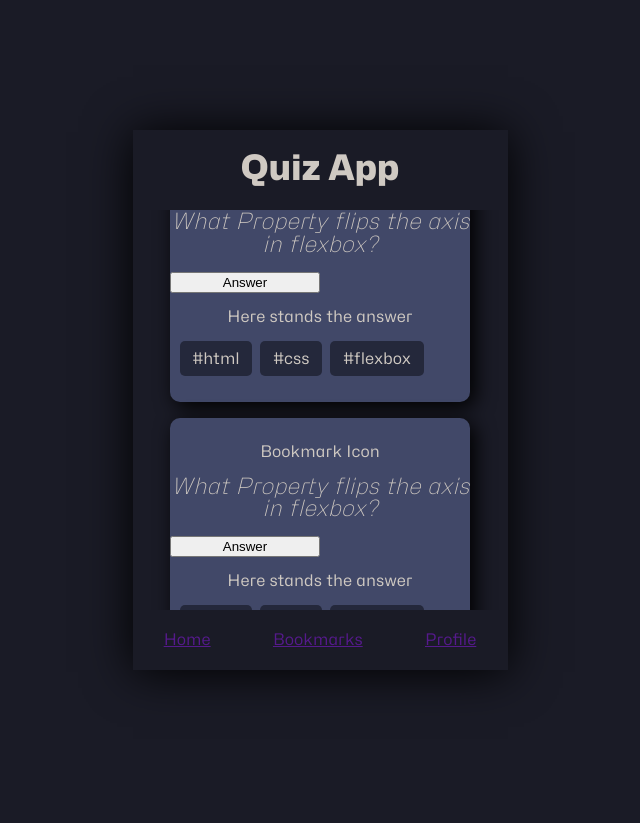
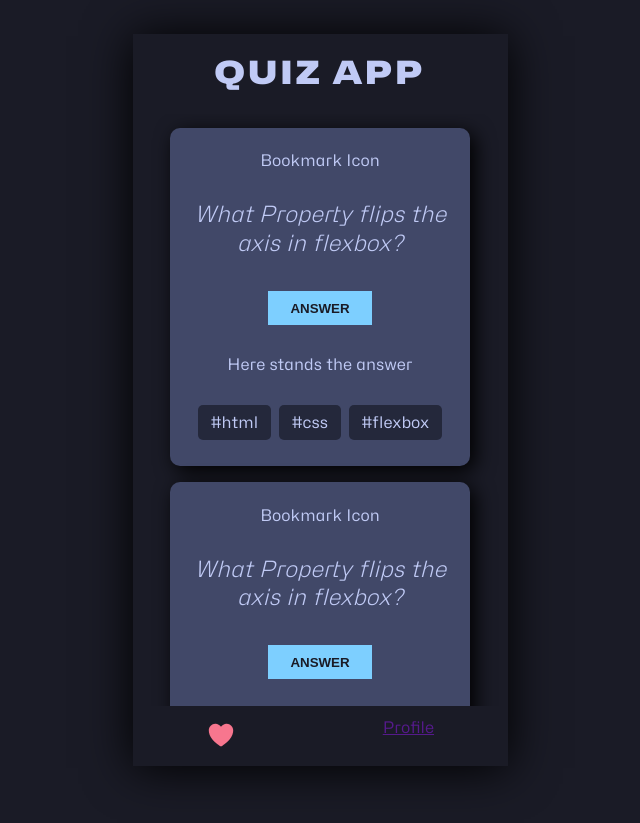
Before and after one commit to christopher-koch/neue-fische-personal, a plain HTML site: page week-2/quiz-app/index.html in a window 1280 px wide. Shown: the whole page, without its empty margins (320-960 px from the left). Drawn offline with nearby package versions, Linux system fonts and the light colour scheme.

Commit message:
add css styling and first icon

```diff
--- a/week-2/quiz-app/index.html
+++ b/week-2/quiz-app/index.html
@@ -41,14 +41,16 @@
             <footer>
                 <section class="footer-list">
                     <ul>
-                        <a href="">Home</a>
-                        <a href="">Bookmarks</a>
+                        <a href="#"><ion-icon class="footer-icon" name="heart"></ion-icon></a>
+
                         <a href="">Profile</a>
                     </ul>
                 </section>
             </footer>
         </section>
     </main>
+    <script type="module" src="https://unpkg.com/ionicons@5.5.2/dist/ionicons/ionicons.esm.js"></script>
+    <script nomodule src="https://unpkg.com/ionicons@5.5.2/dist/ionicons/ionicons.js"></script>
     </body>
     <footer>
         <script src="scripts.js"></script>
--- a/week-2/quiz-app/styles.css
+++ b/week-2/quiz-app/styles.css
@@ -1,5 +1,5 @@
 :root {
-    --color-white: #cfc9c2;
+    --color-white: #c0caf5;
     --color-light-gray: #9aa5ce;
     --color-middle-gray: #565f89;
     --color-gray: #414868;
@@ -10,10 +10,9 @@
     --color-yellow: #e0af68;
     --color-green: #9ece6a;
     --color-ice: #73daca;
-    --color-ice: #2ac3de;
+    --color-turquoise: #2ac3de;
     --color-ice: #7dcfff;
-    --color-ice: #bb9af7;
-    --color-ice: #c0caf5;
+    --color-purple: #bb9af7;
 }
 
 @font-face {
@@ -21,7 +20,7 @@
     src:
       url('Hubot-Sans.woff2') format('woff2 supports variations'),
       url('Hubot-Sans.woff2') format('woff2-variations');
-    font-weight: 200, 300, 400, 500, 600, 700, 800, 900;
+    font-weight: 200 900;
     font-stretch: 75% 125%;
   }
 
@@ -36,6 +35,7 @@ body {
     color: var(--color-white);
     padding: 0;
     margin: 0;
+    font-weight: 400;
 }
 
 main {
@@ -48,11 +48,15 @@ main {
 }
 
 h1 {
-    font-size: 2.2rem;
-    font-weight: 800;
+    font-size: 2rem;
+    font-weight: 900;
+    font-stretch: extra-expanded;
+    text-transform: uppercase;
+    letter-spacing: 0.2rem;
 }
 
 .nav-bar {
+    z-index: 2;
     width: 100%;
     display: flex;
     justify-content: center;
@@ -72,8 +76,10 @@ h1 {
 
 .card_container {
     width: 100%;
-    height: 400px;
-    overflow-y: scroll;
+    padding-top: 10rem;
+    padding-bottom: 2rem;
+    max-height: 400px;
+    overflow: auto;
     display: flex;
     flex-direction: column;
     justify-content: center;
@@ -88,10 +94,11 @@ article {
     display: flex;
     flex-direction: column;
     justify-content: center;
+    align-items: center;
     border-radius: 10px;
     box-shadow: 5px 5px 20px #000;
     text-align: center;
-    gap: 1rem;
+    gap: 2rem;
 }
 
 footer {
@@ -116,11 +123,22 @@ footer {
 .question {
     font-size: 1.4rem;
     font-style: italic;
-    font-weight: 200;
+    font-weight: 300;
+    line-height: 1.8rem;
 }
 
 .btn_answer {
-    width: 50%;
+    width: fit-content;
+    padding: 0.6rem 1.4rem;
+}
+
+button {
+    font-weight: 900;
+    font-stretch: ultra-expanded;
+    text-transform: uppercase;
+    background-color: var(--color-ice);
+    border: none;
+    color: var(--color-black)
 }
 
 .tag_list {
@@ -135,3 +153,9 @@ article ul li {
     padding: 0.6rem 0.8rem;
     border-radius: 5px;
 }
+
+.footer-icon {
+    color: var(--color-red);
+    width: 30px;
+    height: 30px;
+}
```
Also changed, not shown: week-2/quiz-app/svg/bookmark.svg (added).
